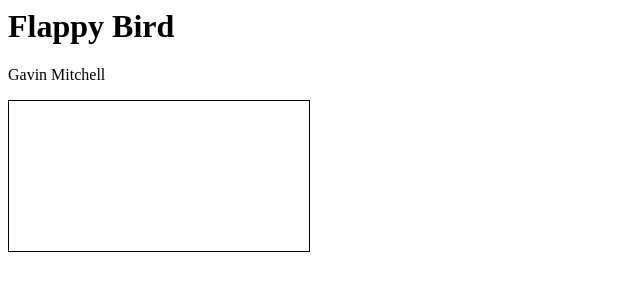
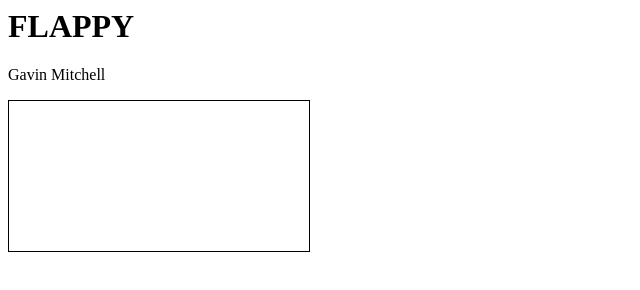
Before and after one commit to gavinmitchell228/gavinmitchell228.github.io, a plain HTML site: page index.html in a window 1280 px wide. Shown: the whole page, without its empty margins (0-640 px from the left). Drawn offline with Linux system fonts and the light colour scheme.

Commit message:
Update index.html

```diff
--- a/index.html
+++ b/index.html
@@ -9,7 +9,7 @@
   </head>
 
   <body>
-    <h1>Flappy Bird</h1>
+    <h1>FLAPPY</h1>
     <p>Gavin Mitchell</p>
 
     <script type="text/processing">
```
